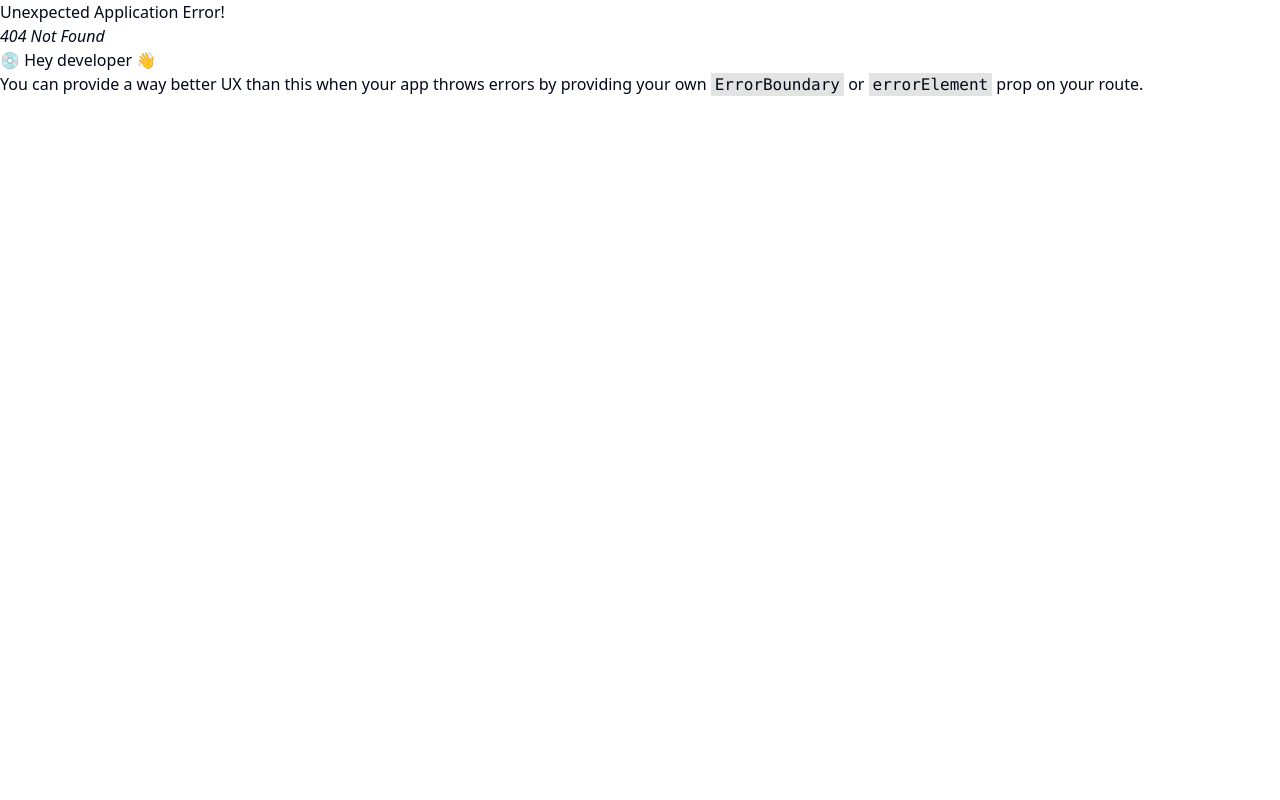
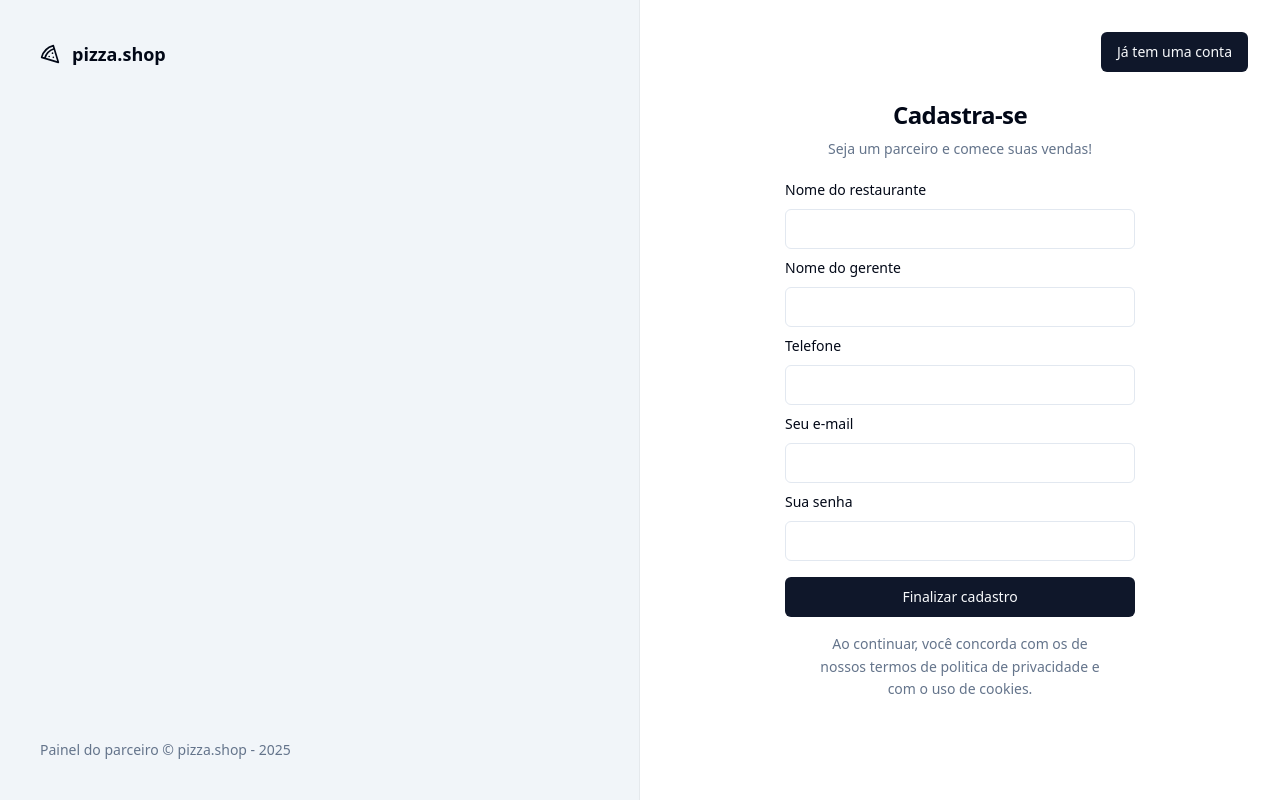
Before and after one commit to viniciochavess/RS-PIZZA-SHOP-R, a React (Vite) app: page /sign-up in a window 1280 px wide. Before the commit this address had no page. Built offline with nearby package versions, Linux system fonts and the light colour scheme.

Commit message:
task: Página: Cadastro de restaurante

```diff
--- a/src/App.tsx
+++ b/src/App.tsx
@@ -9,7 +9,7 @@ import {Toaster} from 'sonner'
 export function App() {
   return (
     <HelmetProvider>
-      <Toaster/>
+      <Toaster richColors/>
       <Helmet titleTemplate="%s | pizza.shop" />
 
       <RouterProvider router={Routes} />
--- a/src/pages/Sign-In/index.tsx
+++ b/src/pages/Sign-In/index.tsx
@@ -3,6 +3,7 @@ import { Input } from "@/components/ui/input";
 import { Label } from "@/components/ui/label";
 import { Helmet } from "react-helmet-async";
 import { useForm } from "react-hook-form";
+import { Link } from "react-router-dom";
 import { toast } from "sonner";
 import { promise, z } from "zod";
 
@@ -21,7 +22,6 @@ export function SignIn() {
   } = useForm<SignInFormData>();
 
   function handleSignIn(data: SignInFormData) {
-
     // crie uma promise para simular uma requisição
     return new Promise((resolve) => {
       setTimeout(() => {
@@ -29,8 +29,7 @@ export function SignIn() {
         resolve(data);
         toast.success("Login realizado com sucesso!");
       }, 2000);
-    })
-
+    });
   }
 
   return (
@@ -38,6 +37,13 @@ export function SignIn() {
       <Helmet title="Login" />
 
       <div className="p-8">
+        <Button asChild
+          className="absolute top-8 right-8"
+        >
+          <Link to="/sign-up" className="text-sm text-muted-foreground">
+            Novo estabelecimento
+          </Link>
+        </Button>
         <div className="flex w-[350px] flex-col justify-center gap-6">
           <div className="flex flex-col gap-2 text-center">
             <h1 className="text-2xl font-semibold tracking-tight">
--- /dev/null
+++ b/src/pages/Sign-up/index.tsx
@@ -0,0 +1,111 @@
+import { Button } from "@/components/ui/button";
+import { Input } from "@/components/ui/input";
+import { Label } from "@/components/ui/label";
+import { error } from "console";
+import { Helmet } from "react-helmet-async";
+import { useForm } from "react-hook-form";
+import { Link, useNavigate } from "react-router-dom";
+import { toast } from "sonner";
+import { promise, z } from "zod";
+
+const signInSchemaForm = z.object({
+  email: z.string().email("E-mail inválido"),
+  password: z.string().min(6, "Senha deve ter no mínimo 6 caracteres"),
+  restaurantName: z
+    .string()
+    .min(3, "Nome do restaurante deve ter no mínimo 3 caracteres"),
+  managerName: z
+    .string()
+    .min(3, "Nome do gerente deve ter no mínimo 3 caracteres"),
+  phone: z.string().min(10, "Telefone deve ter no mínimo 10 caracteres"),
+});
+
+type SignInFormData = z.infer<typeof signInSchemaForm>;
+
+export function SignUp() {
+  const navigate = useNavigate();
+  const {
+    register,
+    handleSubmit,
+    formState: { isSubmitting },
+  } = useForm<SignInFormData>();
+
+  function handleSignIn(data: SignInFormData) {
+    try {
+
+       new Promise((resolve) => {
+        setTimeout(() => {
+          console.log("Dados do formulário:", data);
+          resolve(data);
+          toast.success("Login realizado com sucesso!");
+        }, 2000);
+      });
+      toast.success("Cadastro realizado com sucesso!",{
+        action:{
+          label: "Acessar painel",
+          onClick: () => {
+            navigate("/sign-in");
+          },
+        }
+      });
+    } catch (error) {
+      toast.error("Erro ao realizar o cadastro. Tente novamente.");
+      console.error("Erro ao cadastrar:", error);
+    }
+  }
+
+  return (
+    <>
+      <Helmet title="Cadastrar" />
+
+      <div className="p-8">
+        <Button asChild className="absolute top-8 right-8">
+          <Link to="/sign-in" className="text-sm text-muted-foreground">
+            Já tem uma conta
+          </Link>
+        </Button>
+        <div className="flex w-[350px] flex-col justify-center gap-6">
+          <div className="flex flex-col gap-2 text-center">
+            <h1 className="text-2xl font-semibold tracking-tight">
+              Cadastra-se
+            </h1>
+            <p className="text-sm text-muted-foreground">
+              Seja um parceiro e comece suas vendas!
+            </p>
+          </div>
+
+          <form className="space-y-4" onSubmit={handleSubmit(handleSignIn)}>
+            <div className="space-y-2 flex flex-col gap-1">
+              <Label htmlFor="restaurantName">Nome do restaurante</Label>
+              <Input
+                id="restaurantName"
+                type="text"
+                {...register("restaurantName")}
+              />
+              <Label htmlFor="managerName">Nome do gerente</Label>
+              <Input
+                id="managerName"
+                type="text"
+                {...register("managerName")}
+              />
+              <Label htmlFor="phone">Telefone</Label>
+              <Input id="phone" type="text" {...register("phone")} />
+              <Label htmlFor="email">Seu e-mail</Label>
+              <Input id="email" type="email" {...register("email")} />
+              <Label htmlFor="password">Sua senha</Label>
+              <Input id="password" type="password" {...register("password")} />
+            </div>
+
+            <Button disabled={isSubmitting} className="w-full" type="submit">
+              Finalizar cadastro
+            </Button>
+            <p className="px-6 text-center text-sm leading-relaxed text-muted-foreground">
+              Ao continuar, você concorda com os de nossos termos de politica de
+              privacidade e com o uso de cookies.
+            </p>
+          </form>
+        </div>
+      </div>
+    </>
+  );
+}
--- a/src/pages/_layouts/auth.tsx
+++ b/src/pages/_layouts/auth.tsx
@@ -15,7 +15,7 @@ export function AuthLayout() {
         </footer>
       </div>
 
-      <div className="flex flex-col items-center justify-center">
+      <div className="flex flex-col items-center justify-center relative">
         <Outlet />
       </div>
     </div>
```
Also changed, not shown: src/routes/index.tsx (+6 -2 lines).
